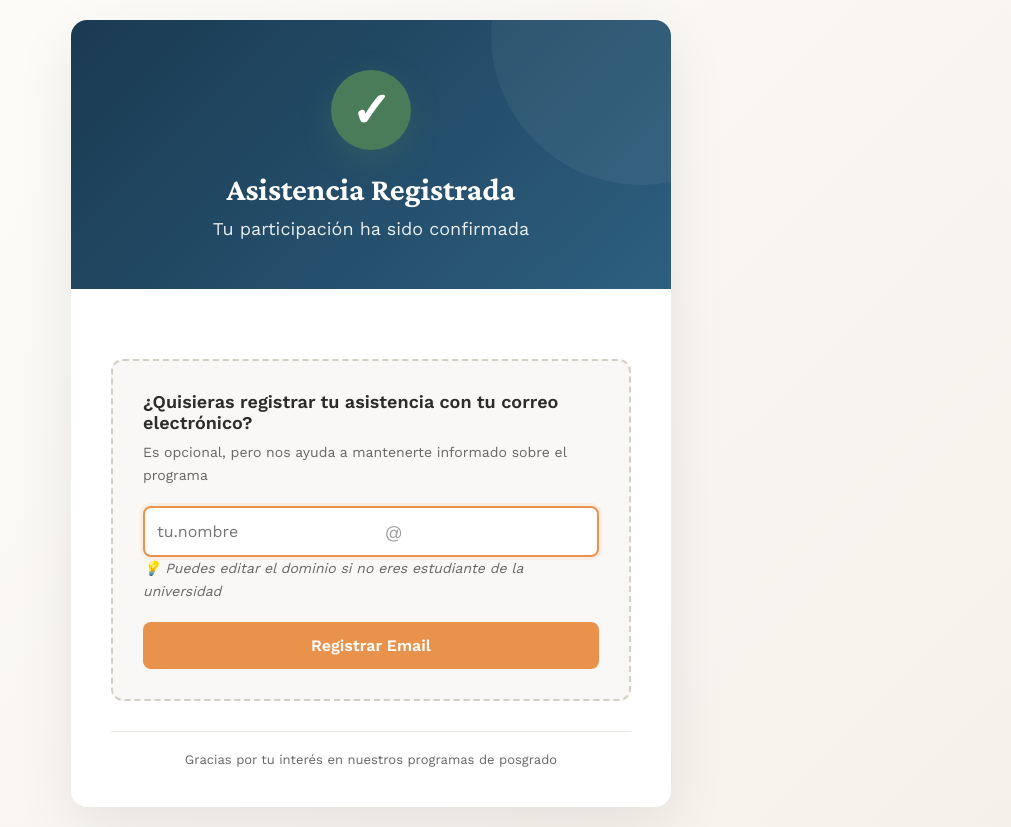
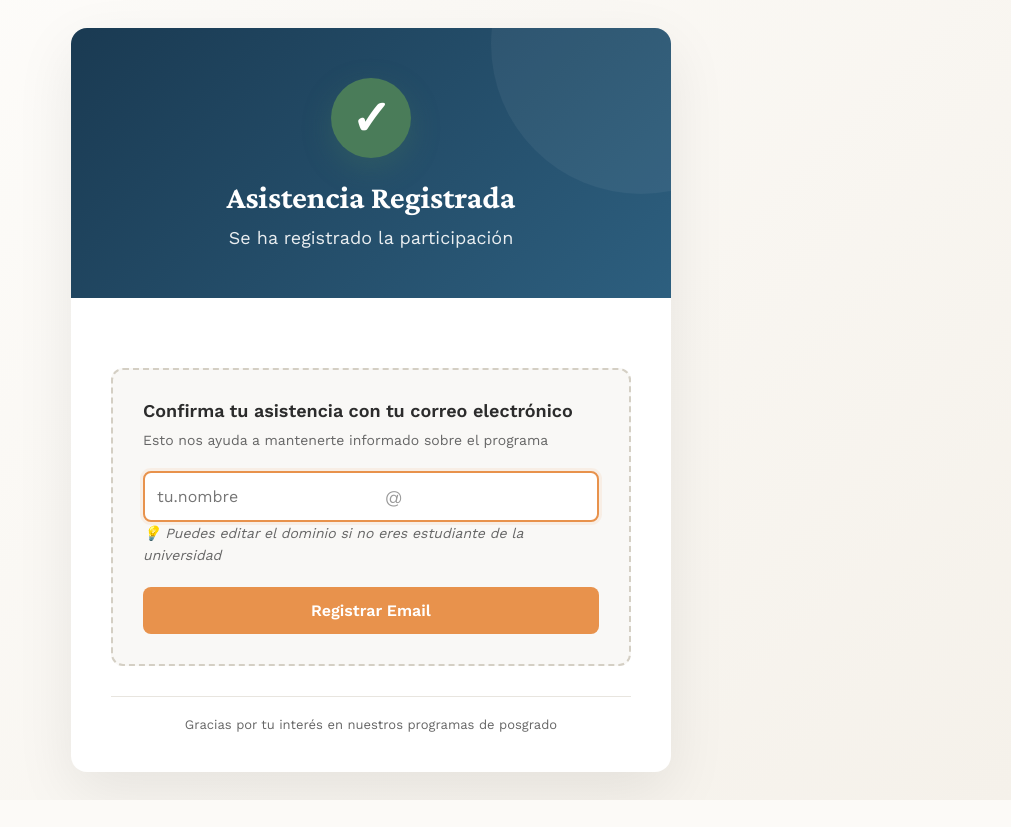
Before and after one commit to drkenny-git/evento-posgrados-41, a Flask app: template templates/registro.html in a window 1280 px wide. Shown: the whole page, without its empty margins (269-1280 px from the left). After the commit the page ends 800 px from the top, so only its background shows below. Run offline with Flask 3, Linux system fonts and the light colour scheme; the template is opened without the code that fills it, so the values that code supplies are empty.

Commit message:
Update registration message for users to provide their emails (try not to be optional)

```diff
--- a/templates/registro.html
+++ b/templates/registro.html
@@ -317,7 +317,7 @@
         <div class="header">
             <div class="check-icon"></div>
             <h1>Asistencia Registrada</h1>
-            <p>Tu participación ha sido confirmada</p>
+            <p>Se ha registrado la participación</p>
         </div>
 
         <div class="content">
@@ -326,8 +326,8 @@
             </div>
 
             <div class="email-section">
-                <h3>¿Quisieras registrar tu asistencia con tu correo electrónico?</h3>
-                <p>Es opcional, pero nos ayuda a mantenerte informado sobre el programa</p>
+                <h3>Confirma tu asistencia con tu correo electrónico</h3>
+                <p>Esto nos ayuda a mantenerte informado sobre el programa</p>
 
                 <div class="email-input-container">
                     <input
```
